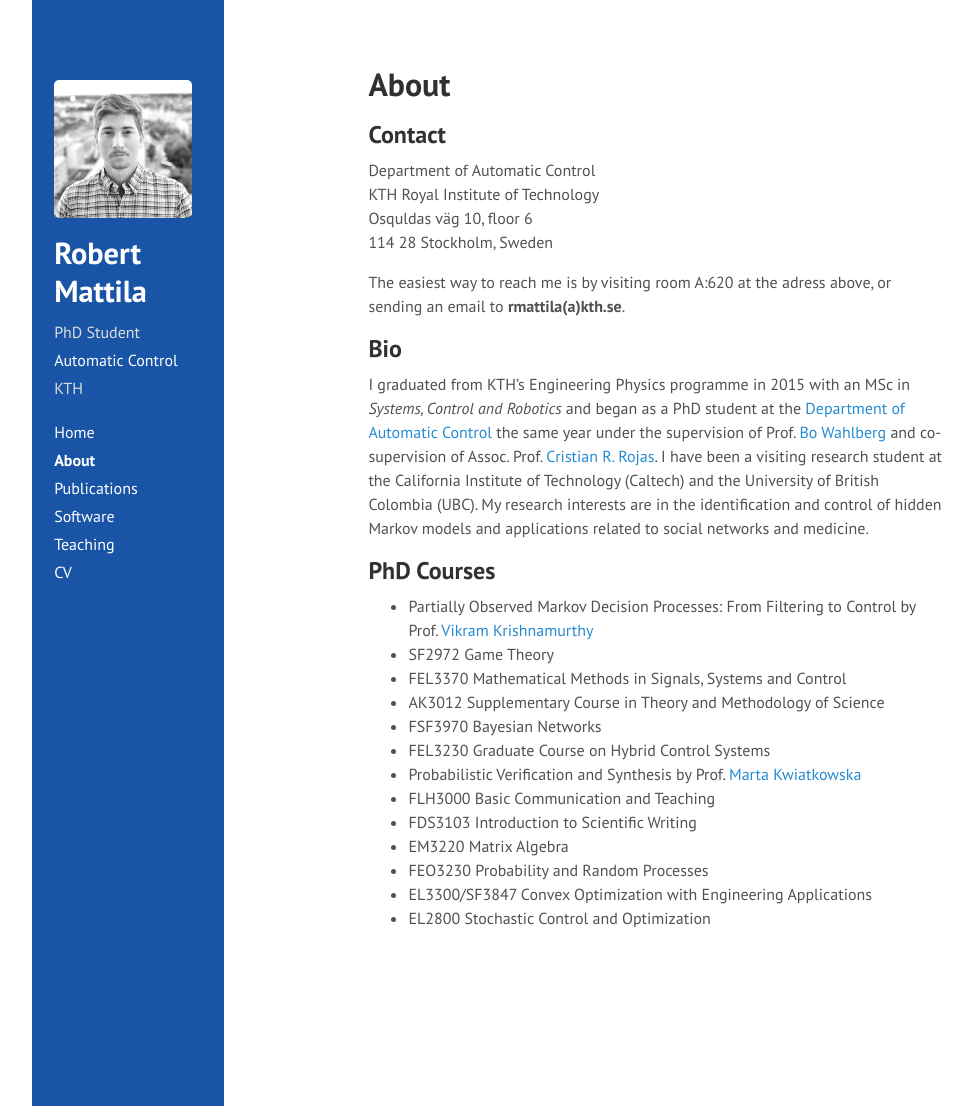
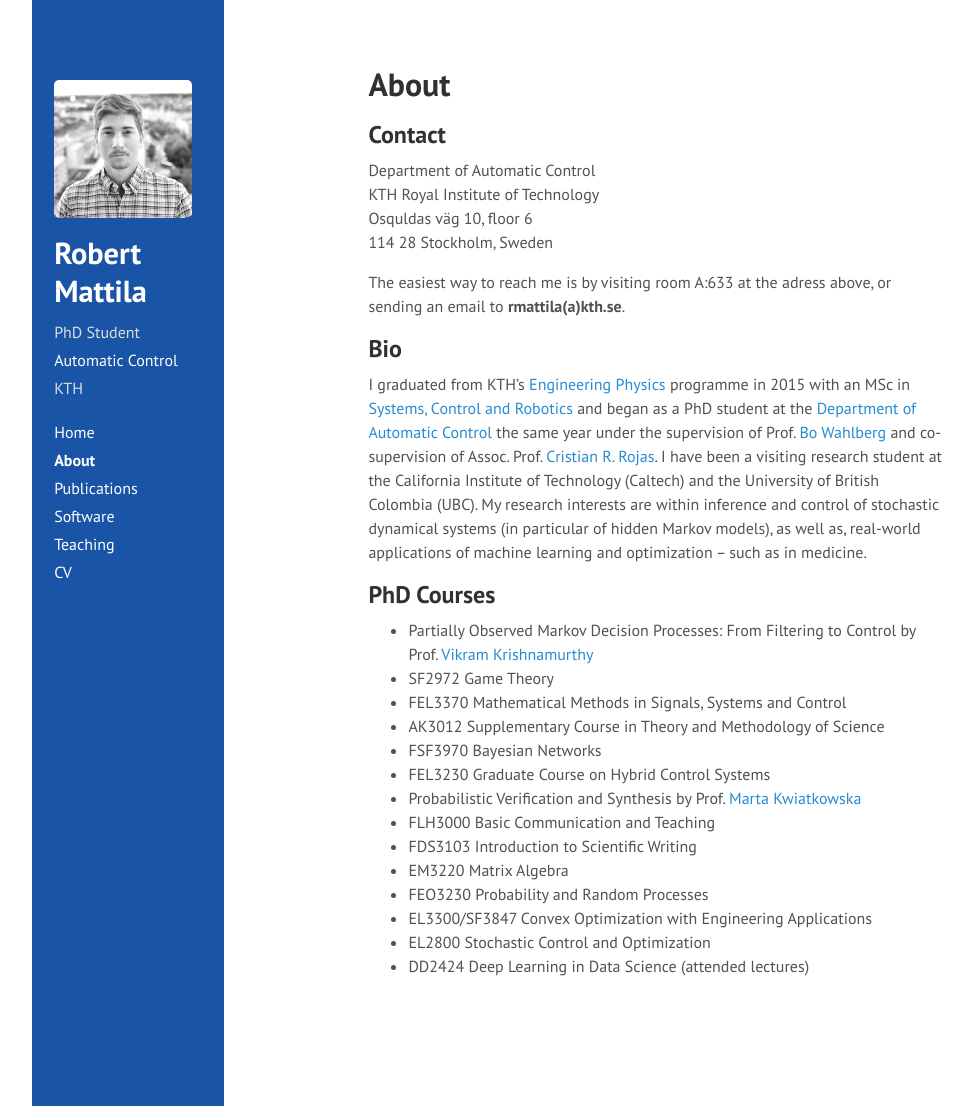
Before and after one commit to rmattila/rmattila.github.io, a Jekyll site: the page built from about.md, in a window 1280 px wide and 1106 px high. Shown: the whole window, without its empty margins (70-1042 px from the left). Built offline with Jekyll 4.4.1, drawn with Linux system fonts in a browser that asks for light colours; comment, search, counter and statistics services are not loaded.

Commit message:
more links in bio

```diff
--- a/about.md
+++ b/about.md
@@ -9,19 +9,23 @@ KTH Royal Institute of Technology \\
 Osquldas väg 10, floor 6 \\
 114 28 Stockholm, Sweden
 
-The easiest way to reach me is by visiting room A:620 at the adress above, or
+The easiest way to reach me is by visiting room A:633 at the adress above, or
 sending an email to <b>rmattila(a)kth.se</b>.
 
 ## Bio
 
-I graduated from KTH's Engineering Physics programme in 2015 with an MSc in *Systems,
-Control and Robotics* and began as a PhD student at the [Department of Automatic
+I graduated from KTH's [Engineering
+Physics](https://www.kth.se/student/kurser/program/CTFYS/20102/mal?l=en) programme in 2015
+with an MSc in [Systems, Control and
+Robotics](https://www.kth.se/en/studies/master/systems-control-robotics/description-1.8733)
+and began as a PhD student at the [Department of Automatic
 Control](https://www.kth.se/en/ees/omskolan/organisation/avdelningar/ac) the same year
 under the supervision of Prof. [Bo Wahlberg](http://people.kth.se/~bo/) and co-supervision
 of Assoc. Prof. [Cristian R. Rojas](https://people.kth.se/~crro/). I have been a visiting
 research student at the California Institute of Technology (Caltech) and the University of
-British Colombia (UBC). My research interests are in the identification and control of
-hidden Markov models and applications related to social networks and medicine.
+British Colombia (UBC). My research interests are within inference and control of
+stochastic dynamical systems (in particular of hidden Markov models), as well as,
+real-world applications of machine learning and optimization -- such as in medicine.
 
 ## PhD Courses
 * Partially Observed Markov Decision Processes: From Filtering to Control by Prof. [Vikram
@@ -39,3 +43,4 @@ Kwiatkowska](http://www.cs.ox.ac.uk/marta.kwiatkowska/)
 * FEO3230 Probability and Random Processes
 * EL3300/SF3847 Convex Optimization with Engineering Applications
 * EL2800 Stochastic Control and Optimization
+* DD2424 Deep Learning in Data Science (attended lectures)
```
